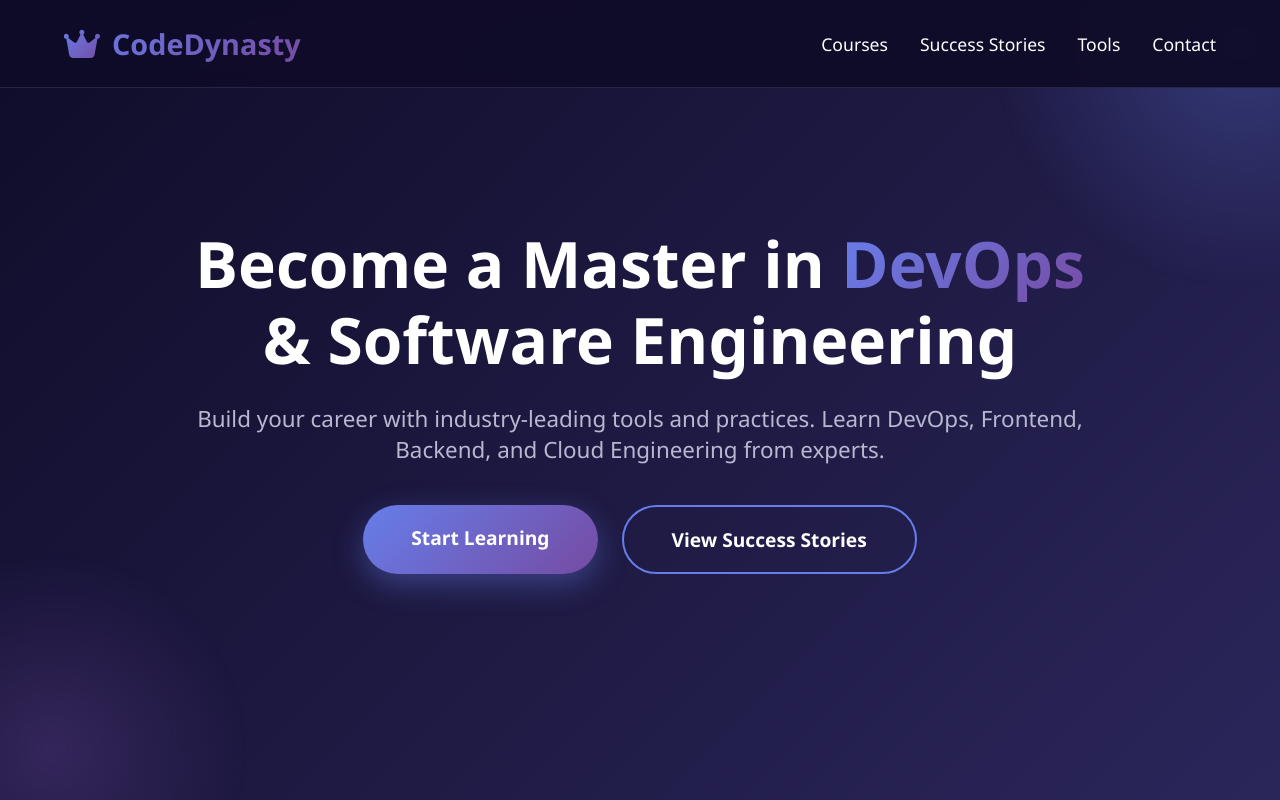
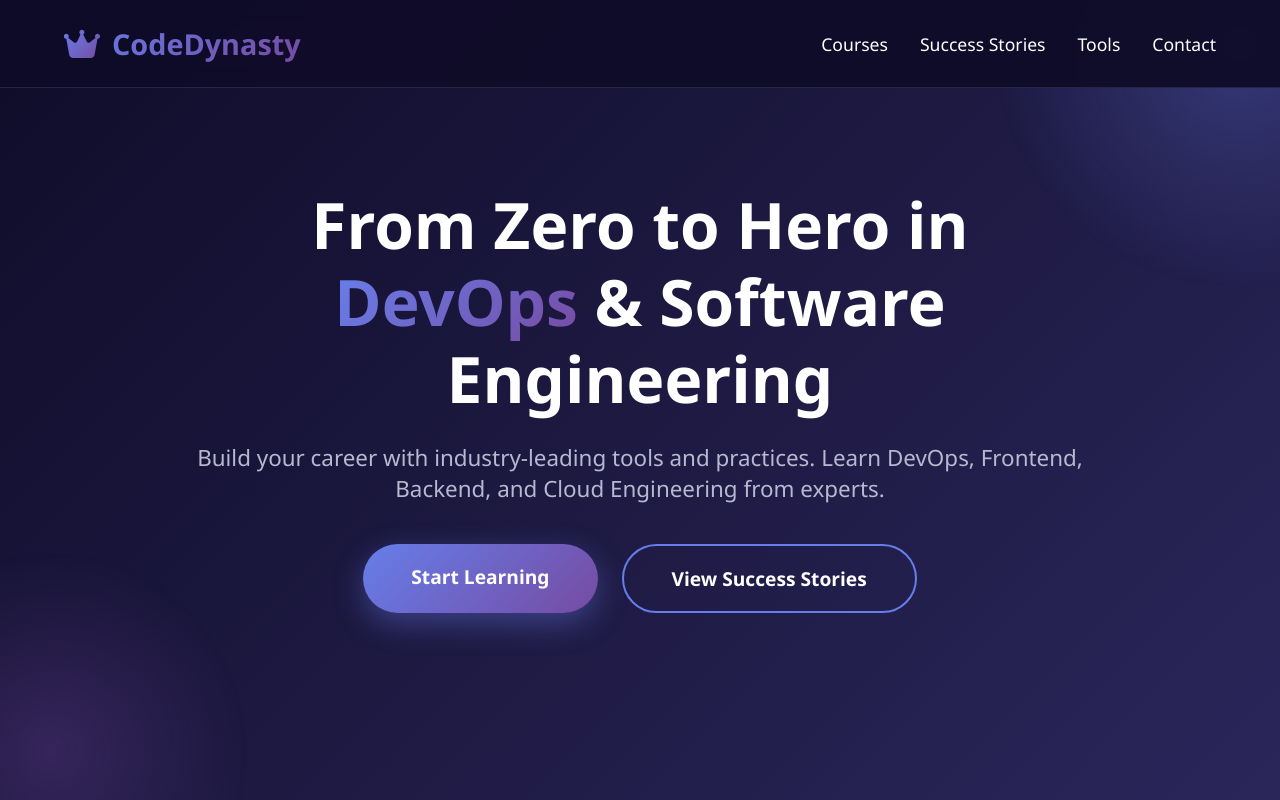
Before and after one commit to aydotjs/project-pipeline-mango, a website: page public/index.html in a window 1280 px wide. Shown: the top 800 px of the page. Drawn offline with Linux system fonts and the light colour scheme.

Commit message:
changed headline to something catchy

```diff
--- a/public/index.html
+++ b/public/index.html
@@ -548,7 +548,7 @@
 
     <section class="hero">
         <div class="hero-content">
-            <h1>Become a Master in <span>DevOps</span> & Software Engineering</h1>
+            <h1>From Zero to Hero in <span>DevOps</span> & Software Engineering</h1>
             <p>Build your career with industry-leading tools and practices. Learn DevOps, Frontend, Backend, and Cloud Engineering from experts.</p>
             <div class="cta-buttons">
                 <a href="#courses" class="cta-button">Start Learning</a>
```
